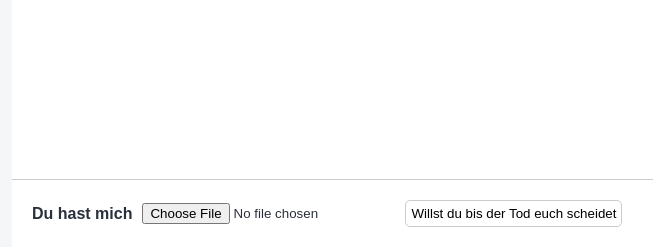
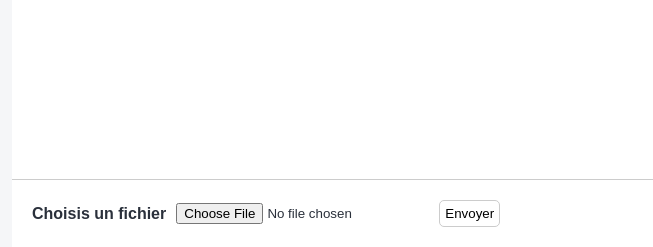
Before and after one commit to thomasbuchholtzer/ChatGPonT, a Flask app: page /choose_course in a window 1280 px wide. Shown: the part 553-800 px from the top of the page, without its empty margins (278-931 px from the left). Run offline with Flask 3, Linux system fonts and the light colour scheme.

Commit message:
Release-compliant

```diff
--- a/templates/choose_course.html
+++ b/templates/choose_course.html
@@ -28,7 +28,7 @@
         </section>
 
         <form id="file-form" class="prompt-container">
-          <label for="file" class="prompt-label">Du hast mich</label>
+          <label for="file" class="prompt-label">Choisis un fichier</label>
 
           <input
             type="file"
@@ -38,7 +38,7 @@
             autocomplete="off"
           />
 
-          <button type="submit" class="button" id="submit-file-button">Willst du bis der Tod euch scheidet</button>
+          <button type="submit" class="button" id="submit-file-button">Envoyer</button>
         </form>
 
         <script src="{{ url_for('static', filename='file.js') }}"></script>
```
